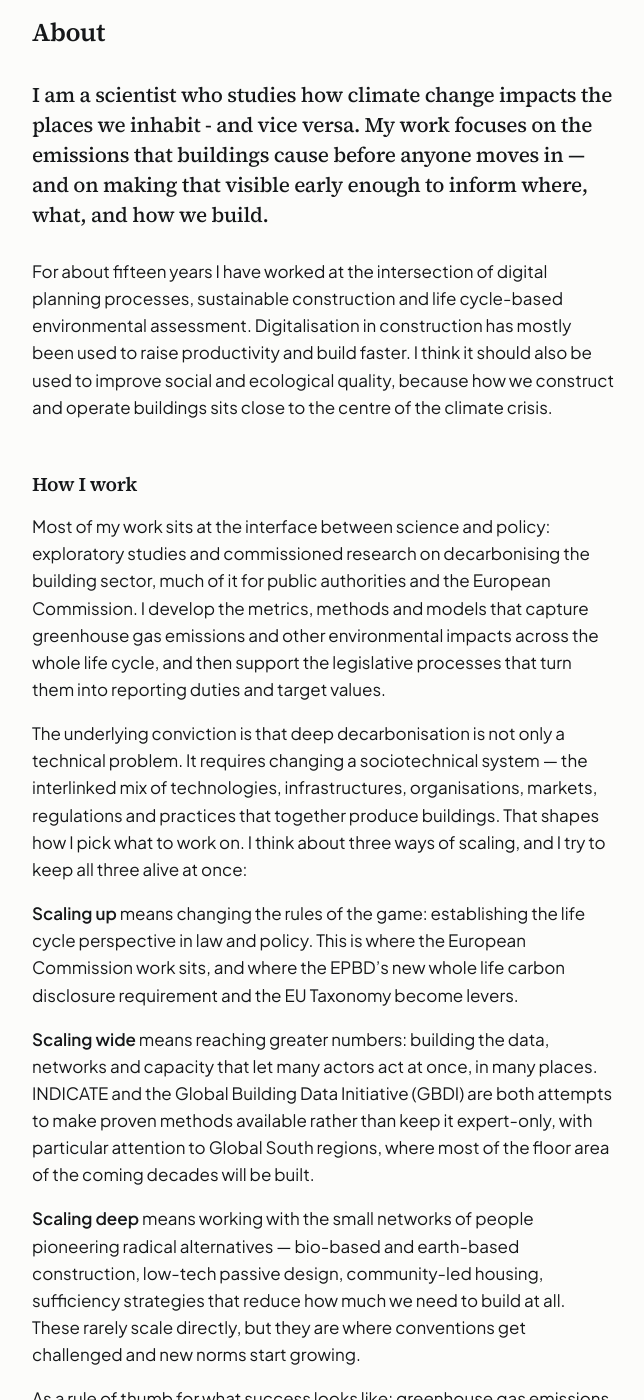
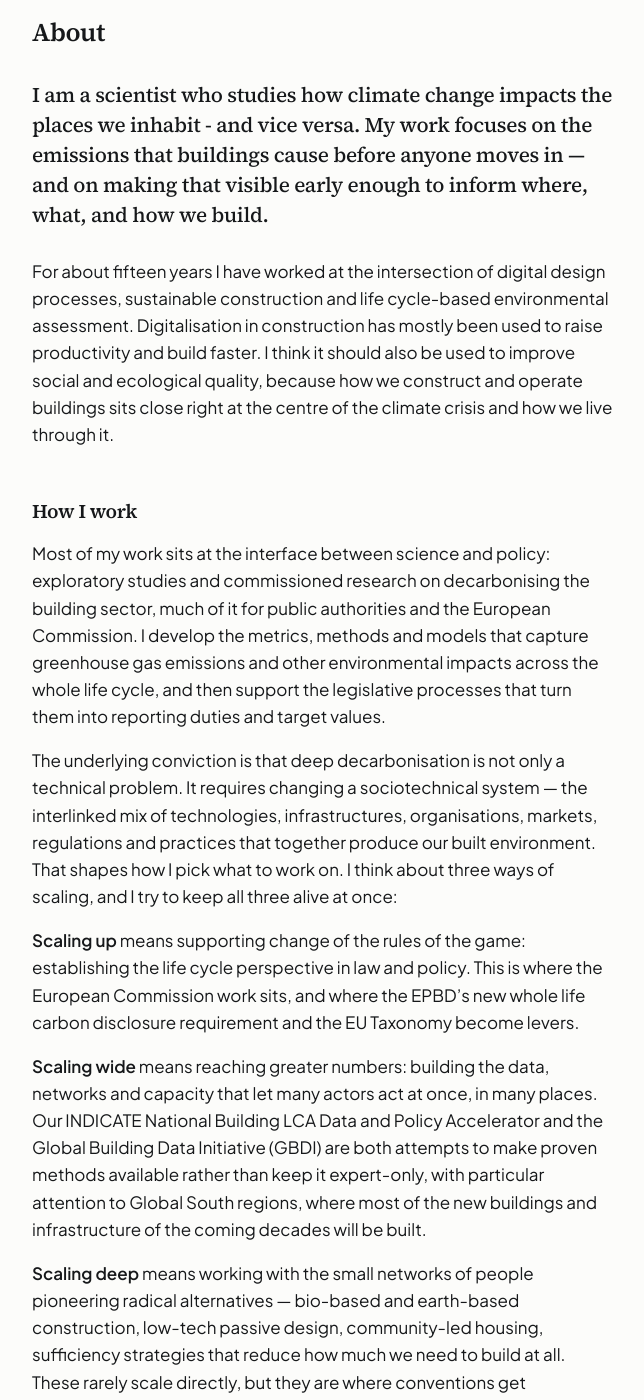
Before and after one commit to mroeck/martinroeck.com, a Jekyll site: the page built from about.md, in a window 1280 px wide and 1400 px high, scrolled down 211 px. Shown: the whole window, without its empty margins (316-960 px from the left). Built offline with Jekyll 4.4.1, drawn with Linux system fonts in a browser that asks for light colours.

Commit message:
Update about.md

```diff
--- a/about.md
+++ b/about.md
@@ -6,12 +6,12 @@ permalink: /about/
 
 <p class="lede">I am a scientist who studies how climate change impacts the places we inhabit - and vice versa. My work focuses on the emissions that buildings cause before anyone moves in — and on making that visible early enough to inform where, what, and how we build.</p>
 
-For about fifteen years I have worked at the intersection of digital planning
+For about fifteen years I have worked at the intersection of digital design
 processes, sustainable construction and life cycle-based environmental
 assessment. Digitalisation in construction has mostly been used to raise
 productivity and build faster. I think it should also be used to improve
 social and ecological quality, because how we construct and operate buildings
-sits close to the centre of the climate crisis.
+sits close right at the centre of the climate crisis and how we live through it.
 
 ## How I work
 
@@ -25,20 +25,20 @@ legislative processes that turn them into reporting duties and target values.
 The underlying conviction is that deep decarbonisation is not only a technical
 problem. It requires changing a sociotechnical system — the interlinked mix of
 technologies, infrastructures, organisations, markets, regulations and
-practices that together produce buildings. That shapes how I pick what to work
+practices that together produce our built environment. That shapes how I pick what to work
 on. I think about three ways of scaling, and I try to keep all three alive at
 once:
 
-**Scaling up** means changing the rules of the game: establishing the life
+**Scaling up** means supporting change of the rules of the game: establishing the life
 cycle perspective in law and policy. This is where the European Commission
 work sits, and where the EPBD's new whole life carbon disclosure requirement
 and the EU Taxonomy become levers.
 
 **Scaling wide** means reaching greater numbers: building the data, networks
-and capacity that let many actors act at once, in many places. INDICATE and
+and capacity that let many actors act at once, in many places. Our INDICATE National Building LCA Data and Policy Accelerator and
 the Global Building Data Initiative (GBDI) are both attempts to make proven methods
 available rather than keep it expert-only, with particular attention to Global
-South regions, where most of the floor area of the coming decades will be
+South regions, where most of the new buildings and infrastructure of the coming decades will be
 built.
 
 **Scaling deep** means working with the small networks of people pioneering
```
